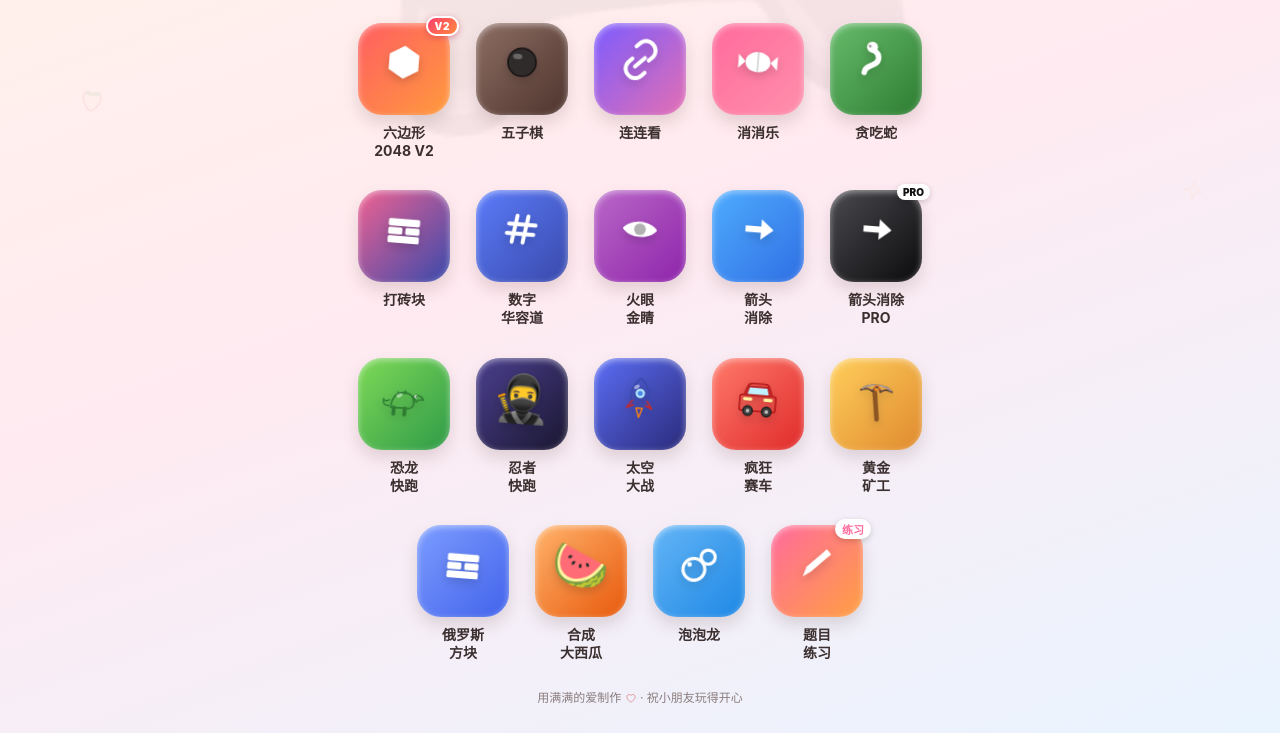
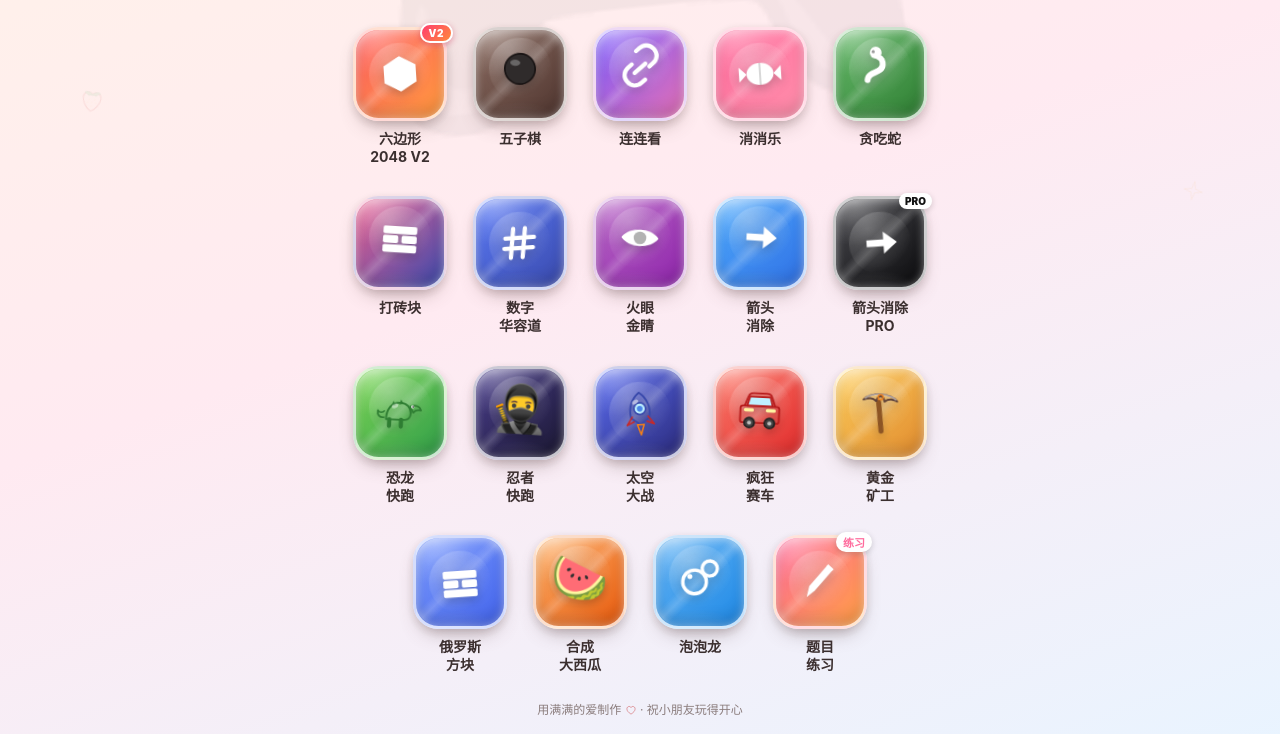
Before and after one commit to hai1995/game-box, a plain HTML site: page index.html in a window 1280 px wide. Shown: the part 440-1174 px from the top of the page. Drawn offline with Linux system fonts and the light colour scheme.

Commit message:
美化首页引导页的 App 图标
- 图标底座改为果冻质感：白色描边、暖色投影、内外高光
- 增加顶部径向高光与斜向反光层，图标不再平铺单调
- 白色 SVG 下加半透明圆形托盘，提升层次与辨识度
- 29 个图标浮动动画错峰，避免整齐同步；hover 时暂停并放大上浮
- 图标尺寸 92→94px，圆角改为百分比圆角，整体更圆润

```diff
--- a/index.html
+++ b/index.html
@@ -131,32 +131,63 @@
     to   { opacity: 1; transform: translateY(0); }
   }
 
-  /* App 图标本体 */
+  /* App 图标本体：果冻立体感 + 玻璃高光 */
   .app {
-    width: 92px;
+    width: 94px;
   }
   .app-icon {
-    width: 100%; max-width: 92px; aspect-ratio: 1 / 1;
-    border-radius: 24px;
+    position: relative;
+    width: 100%; max-width: 94px; aspect-ratio: 1 / 1;
+    border-radius: 27%;
     display: flex; align-items: center; justify-content: center;
-    box-shadow: 0 8px 16px rgba(120, 90, 90, .2), inset 0 2px 6px rgba(255,255,255,.5);
-    transition: transform .18s ease, box-shadow .18s ease;
+    border: 3px solid rgba(255,255,255,.75);
+    box-shadow:
+      0 10px 20px -8px rgba(96, 70, 70, .45),
+      0 3px 8px rgba(96, 70, 70, .16),
+      inset 0 2px 8px rgba(255,255,255,.5),
+      inset 0 -8px 14px rgba(0,0,0,.14);
+    transition: transform .22s cubic-bezier(.2,.8,.3,1.2), box-shadow .22s ease;
   }
+  /* 顶部高光 + 斜向反光 + 底部弧光（只做装饰，不拦截点击） */
+  .app-icon::before {
+    content: ""; position: absolute; inset: 0; z-index: 0; pointer-events: none;
+    border-radius: inherit;
+    background:
+      radial-gradient(120% 85% at 22% 4%, rgba(255,255,255,.38), rgba(255,255,255,.1) 34%, rgba(255,255,255,0) 58%),
+      linear-gradient(135deg, rgba(255,255,255,0) 42%, rgba(255,255,255,.18) 49%, rgba(255,255,255,0) 56%),
+      radial-gradient(90% 60% at 50% 118%, rgba(255,255,255,.16), rgba(255,255,255,0) 62%);
+  }
+  /* 图标落在半透明圆形托盘上，白色 SVG 更有层次 */
   .app-icon .em {
+    position: relative; z-index: 1;
+    width: 70%; height: 70%; border-radius: 50%;
     font-size: 46px; line-height: 1;
-    filter: drop-shadow(0 4px 5px rgba(0,0,0,.16));
-    animation: floatEm 3.5s ease-in-out infinite;
     display: flex; align-items: center; justify-content: center;
+    background: radial-gradient(circle at 32% 26%, rgba(255,255,255,.24), rgba(255,255,255,.06) 56%, rgba(255,255,255,0) 72%);
+    filter: drop-shadow(0 4px 4px rgba(0,0,0,.22));
+    animation: floatEm 3.8s ease-in-out infinite;
   }
   /* 统一白色 SVG 图标：自动装饰会把 .em 里的 emoji 换成 [data-icon] */
-  .app-icon .em [data-icon] svg { width: 50px; height: 50px; display: block; }
+  .app-icon .em [data-icon] svg { width: 54px; height: 54px; display: block; }
   @keyframes floatEm {
-    0%, 100% { transform: translateY(0) rotate(-5deg); }
-    50%      { transform: translateY(-7px) rotate(5deg); }
+    0%, 100% { transform: translateY(0) rotate(-4deg); }
+    50%      { transform: translateY(-6px) rotate(4deg); }
   }
-  .app:active .app-icon { transform: scale(.92); }
+  /* 错开浮动节奏，避免 29 个图标整齐同步 */
+  .app:nth-child(3n)   .em { animation-delay: -1.2s; }
+  .app:nth-child(3n+1) .em { animation-delay: -.4s; }
+  .app:nth-child(3n+2) .em { animation-delay: -2.4s; }
+  .app:active .app-icon { transform: scale(.9) rotate(-1deg); }
   @media (hover: hover) {
-    .app:hover .app-icon { transform: translateY(-5px); box-shadow: 0 14px 24px rgba(120, 90, 90, .26); }
+    .app:hover .app-icon {
+      transform: translateY(-6px) rotate(-2deg);
+      box-shadow:
+        0 18px 28px -10px rgba(96, 70, 70, .5),
+        0 6px 12px rgba(96, 70, 70, .18),
+        inset 0 2px 8px rgba(255,255,255,.6),
+        inset 0 -8px 14px rgba(0,0,0,.14);
+    }
+    .app:hover .em { animation-play-state: paused; }
   }
 
   .app-name {
```
